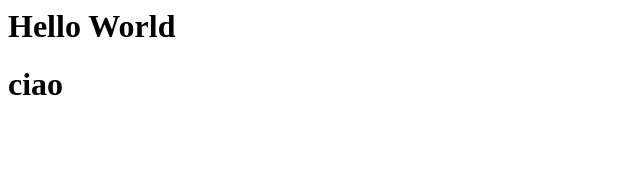
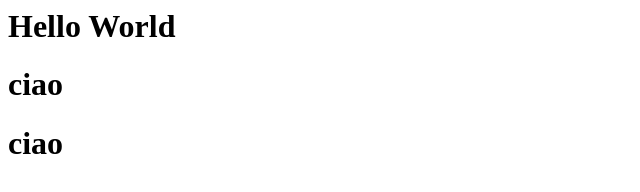
Before and after one commit to Flavio1709/FlavioRepository, a plain HTML site: page index.html in a window 1280 px wide. Shown: the whole page, without its empty margins (0-640 px from the left). Drawn offline with Linux system fonts and the light colour scheme.

Commit message:
Update index
add code

```diff
--- a/index.html
+++ b/index.html
@@ -1,2 +1,3 @@
 <h1>Hello World</h1>
 <div><h1>ciao</h1></div>
+<div><h1>ciao</h1></div>
```
